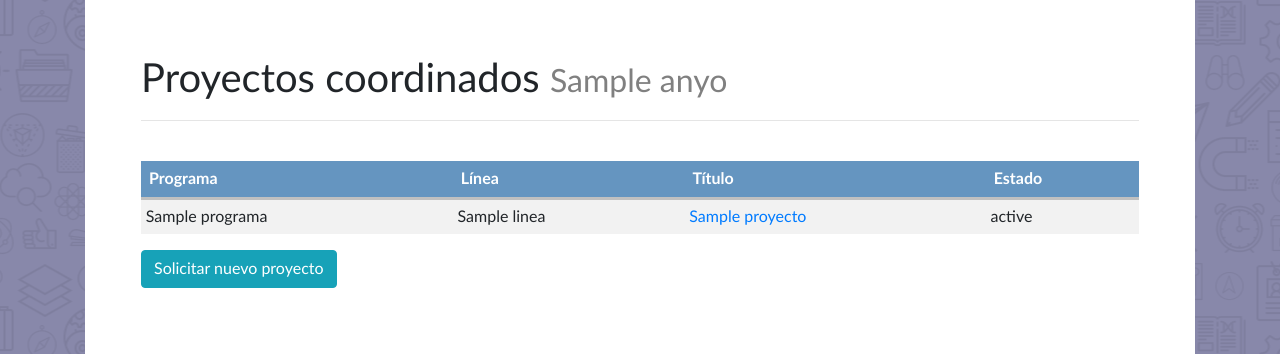
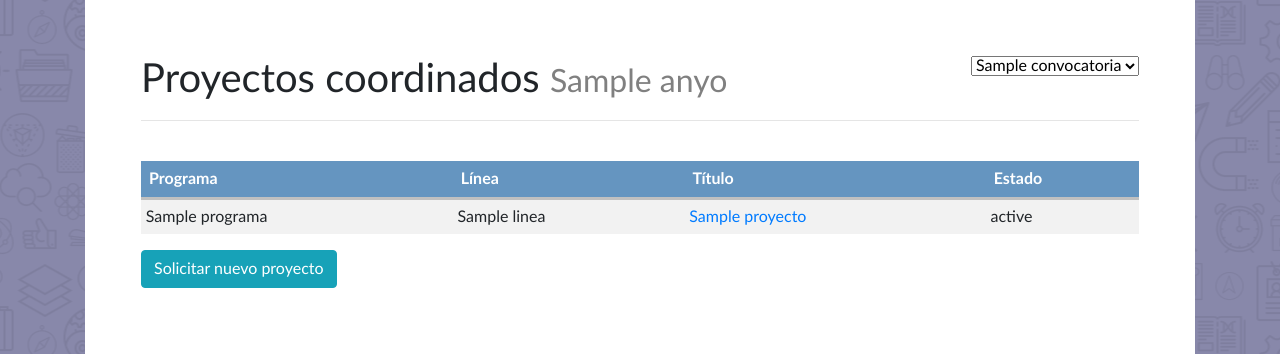
Before and after one commit to Servicio-Informatica-Comunicaciones-UZ/manhattan, a Django app: template templates/proyecto/mis-proyectos.html in a window 1280 px wide. Shown: the part 56-410 px from the top of the page. Run offline with Django 3.2, Linux system fonts and the light colour scheme; a user stored in the database is signed in; tables that the repository leaves empty hold one stand-in row (values such as "Sample post"); the template is opened without the code that fills it: most values are stand-ins (such as "Sample title", 1, 10 or a date in 2020); parts of the project's set-up code (start-up, migrations or seed data) failed here and were passed over; some libraries are stand-ins or nearby versions; some web fonts are replaced.

Commit message:
ui Desplegable para ir a convocatorias anteriores

```diff
--- a/indo/views.py
+++ b/indo/views.py
@@ -2382,6 +2382,7 @@ class ProyectosUsuarioView(LoginRequiredMixin, TemplateView):
         usuario = self.request.user
         anyo = self.kwargs['anyo']
         context = super().get_context_data(**kwargs)
+        context['convocatorias'] = Convocatoria.objects.order_by('-id').all()[:5]
         context['proyectos_coordinados'] = (
             Proyecto.objects.filter(
                 convocatoria__id=anyo,
--- a/templates/proyecto/mis-proyectos.html
+++ b/templates/proyecto/mis-proyectos.html
@@ -5,6 +5,14 @@
 
 {% block content %}
 <div class="container-blanco">
+  <select name="convocatoria" onchange="location = this.value;" style="float: right;">
+    {% for convocatoria in convocatorias %}
+      <option value="{% url 'mis_proyectos' convocatoria.id %}"
+        {% if convocatoria.id == anyo %}selected="selected"{% endif %}
+      >{{convocatoria}}</option>
+    {% endfor %}
+  </select>
+
   <h1 id="coordinados">{% trans "Proyectos coordinados" %} <small>{{ anyo }}</small></h1>
   <hr />
   <br />
```
